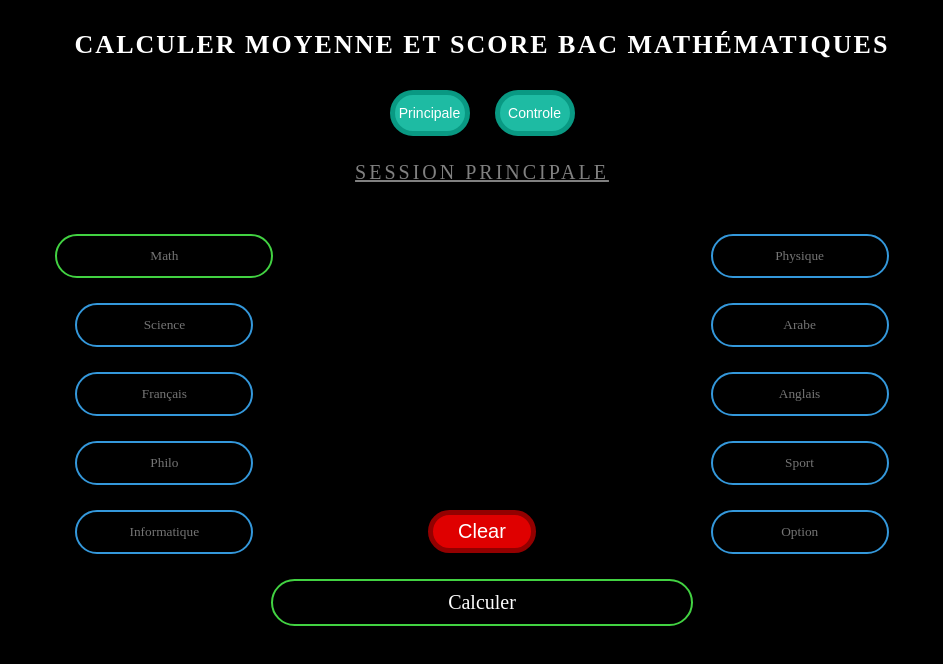
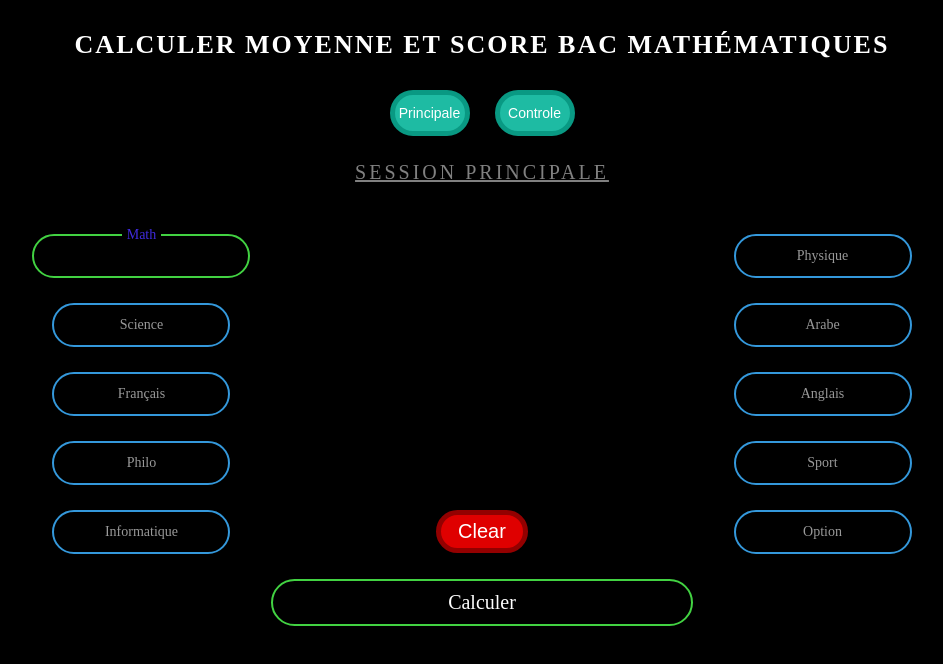
Before and after one commit to PcUser399/Mo3adli, a plain HTML site: page index.html in a window 1280 px wide. Shown: the whole page, without its empty margins (158-1101 px from the left). Drawn offline with Linux system fonts and the light colour scheme.

Commit message:
index.html

```diff
--- a/index.html
+++ b/index.html
@@ -71,7 +71,7 @@
           margin: 25px 0px;
           align-items: center;
           width: auto;
-          grid-template-columns: 1fr 0.01fr 1fr;
+          grid-template-columns: 1fr 0.41fr 1fr;
           justify-items: s;
           height: auto;
         }
@@ -104,7 +104,6 @@
         position: absolute;
         background-color: transparent;
         min-width: 0px;
-        width: 5px;
         /* display: none; */
       }
       .clear{
@@ -172,21 +171,14 @@
 
       }
       @media(min-width : 575px){
-      #last{
+      .big{
+        padding: 0 50px;
+      }
+      .clear{
+        padding:5px 17.5px;
+      }
 
-        padding-left: 6.95vw;
-        padding-right: 6.95vw;
-
-        display: grid;
-        grid-template-columns: 1fr 0.41fr 1fr;
-      }
-      #fl{
-        text-align: center;
-      }
-      #rl{
-        text-align: center;
-      }
-    }
+  }
       .hide{
         display: none;
       }
@@ -232,6 +224,45 @@
         font-size: 20px;
         line-height: 25px;
       }
+      .direct-input-container{
+        height: auto;
+        width: auto;
+        position: relative;
+        display: inline-block ;
+        display: flex;
+        justify-content: center;
+        align-items: center;
+      }
+      .lab{
+        position: absolute;
+        padding: 0px 5px;
+        /* left: 50%;
+        top: 50%;
+        transform: translate(-50%, -50%); */
+        font-family: serif;
+        font-size: 14px;
+        color: #999;
+        transition: 0.25s;
+        z-index: 1111;
+        background-color: black;
+        cursor: text;
+      }
+      input::placeholder{
+        font-size: 0.1px;
+        color: transparent;
+      }
+      .input:focus + .lab,
+      .input:not(:placeholder-shown) +.lab{
+        transform: translate(0px,-21px);
+        color :#402bde;
+
+      }
+      .disp-unvalid{
+        color: red !important;
+      }
+      .disp-valid{
+        color: green !important;
+      }
      </style>
   </head>
 
@@ -245,37 +276,42 @@
         <div class="session">Session principale</div>
 
 
-
+      <div class="big">
 
         <div class="inputs-container">
-          <div class="first-element"> <input class="input a1" placeholder="Math" onkeypress="if(event.key=='Enter'){ enterPressed(1)}" onblur="clickedAway(1)" onkeydown="document.querySelector('.a'+1).setCustomValidity('')"> </div>
+          <div class="first-element direct-input-container"> <input autocomplete="off" placeholder="." class="input a1" id="i1"  onkeypress="if(event.key=='Enter'){ enterPressed(1)}" onblur="clickedAway(1)" onkeydown="document.querySelector('.a'+1).setCustomValidity('')"><label class="lab" for="i1" id="l1">Math</label> </div>
           <div class="middal-element"> <button class="stopDefaultFocus"></button> </div>
-          <div class="right-element"> <input class="input a2" placeholder="Physique" onkeypress="if(event.key=='Enter'){ enterPressed(2)}" onblur="clickedAway(2)" onkeydown="document.querySelector('.a'+2).setCustomValidity('')"> <button class="stopDefaultFocus"></button>  </div>
+          <div class="right-element direct-input-container"> <input autocomplete="off" placeholder="." class="input a2" id="i2" onkeypress="if(event.key=='Enter'){ enterPressed(2)}" onblur="clickedAway(2)" onkeydown="document.querySelector('.a'+2).setCustomValidity('')"> <label class="lab" for="i2" id="l2">Physique</label> </div>
+          <button class="stopDefaultFocus"></button>
         </div>
 
         <div class="inputs-container">
-          <div class="first-element"> <input class="input a3" placeholder="Science" onkeypress="if(event.key=='Enter'){ enterPressed(3)}" onblur="clickedAway(3)" onkeydown="document.querySelector('.a'+3).setCustomValidity('')"> </div>
+          <div class="first-element direct-input-container"> <input autocomplete="off" placeholder="." class="input a3" id="i3" onkeypress="if(event.key=='Enter'){ enterPressed(3)}" onblur="clickedAway(3)" onkeydown="document.querySelector('.a'+3).setCustomValidity('')"> <label class="lab" for="i3" id="l3">Science</label></div>
           <div class="middal-element"> <button class="stopDefaultFocus"></button> </div>
-          <div class="right-element"> <input class="input a4" placeholder="Arabe" onkeypress="if(event.key=='Enter'){ enterPressed(4)}" onblur="clickedAway(4)" onkeydown="document.querySelector('.a'+4).setCustomValidity('')"> <button class="stopDefaultFocus"></button>  </div>
+          <div class="right-element direct-input-container"> <input autocomplete="off" placeholder="." class="input a4" id="i4" onkeypress="if(event.key=='Enter'){ enterPressed(4)}" onblur="clickedAway(4)" onkeydown="document.querySelector('.a'+4).setCustomValidity('')"> <label class="lab" for="i4" id="l4">Arabe</label>  </div>
+          <button class="stopDefaultFocus"></button>
         </div>
 
         <div class="inputs-container">
-          <div class="first-element"> <input class="input a5" placeholder="Français" onkeypress="if(event.key=='Enter'){ enterPressed(5)}" onblur="clickedAway(5)" onkeydown="document.querySelector('.a'+5).setCustomValidity('')"> </div>
+          <div class="first-element direct-input-container"> <input autocomplete="off" placeholder="." class="input a5" id="i5" onkeypress="if(event.key=='Enter'){ enterPressed(5)}" onblur="clickedAway(5)" onkeydown="document.querySelector('.a'+5).setCustomValidity('')"> <label class="lab" for="i5" id="l5">Français</label> </div>
           <div class="middal-element"> <button class="stopDefaultFocus"></button> </div>
-          <div class="right-element"> <input class="input a6" placeholder="Anglais" onkeypress="if(event.key=='Enter'){ enterPressed(6)}" onblur="clickedAway(6)" onkeydown="document.querySelector('.a'+6).setCustomValidity('')"> <button class="stopDefaultFocus"></button>  </div>
+          <div class="right-element direct-input-container"> <input autocomplete="off" placeholder="." class="input a6" id="i6" onkeypress="if(event.key=='Enter'){ enterPressed(6)}" onblur="clickedAway(6)" onkeydown="document.querySelector('.a'+6).setCustomValidity('')"> <label class="lab" for="i6" id="l6">Anglais</label>  </div>
+          <button class="stopDefaultFocus"></button>
         </div>
 
         <div class="inputs-container">
-          <div class="first-element"> <input class="input a7" placeholder="Philo" onkeypress="if(event.key=='Enter'){ enterPressed(7)}" onblur="clickedAway(7)" onkeydown="document.querySelector('.a'+7).setCustomValidity('')"> </div>
+          <div class="first-element direct-input-container"> <input autocomplete="off" placeholder="." class="input a7" id="i7" onkeypress="if(event.key=='Enter'){ enterPressed(7)}" onblur="clickedAway(7)" onkeydown="document.querySelector('.a'+7).setCustomValidity('')"> <label class="lab" for="i7" id="l7">Philo</label> </div>
           <div class="middal-element"> <button class="stopDefaultFocus"></button> </div>
-          <div class="right-element"> <input class="input a8" placeholder="Sport" onkeypress="if(event.key=='Enter'){ enterPressed(8)}" onblur="clickedAway(8)" onkeydown="document.querySelector('.a'+8).setCustomValidity('')"> <button class="stopDefaultFocus"></button> </div>
+          <div class="right-element direct-input-container"> <input autocomplete="off" placeholder="." class="input a8" id="i8" onkeypress="if(event.key=='Enter'){ enterPressed(8)}" onblur="clickedAway(8)" onkeydown="document.querySelector('.a'+8).setCustomValidity('')"> <label class="lab" for="i8" id="l8">Sport</label> </div>
+          <button class="stopDefaultFocus"></button>
         </div>
 
         <div class="inputs-container" id="last">
-          <div class="first-element" id="fl"> <input class="input a9" placeholder="Informatique" id="info" onkeypress="if(event.key=='Enter'){ enterPressed(9)}" onblur="clickedAway(9)" onkeydown="document.querySelector('.a'+9).setCustomValidity('')"> </div>
+          <div class="first-element direct-input-container" id="fl"> <input autocomplete="off" placeholder="." class="input a9" id="info" onkeypress="if(event.key=='Enter'){ enterPressed(9)}" onblur="clickedAway(9)" onkeydown="document.querySelector('.a'+9).setCustomValidity('')"> <label class="lab" for="info" id="l9">Informatique</label> </div>
           <div class="middal-element" id="ml"> <button class="clear" id="c" onclick="Clear()">Clear</button> </div>
-          <div class="right-element" id="rl"> <input class="input a10" placeholder="Option" id="opt" onkeypress="if(event.key=='Enter'){ enterPressed(10)}" onblur="clickedAway(10)" onkeydown="document.querySelector('.a'+10).setCustomValidity('')"> </div>
+          <div class="right-element direct-input-container" id="rl"> <input autocomplete="off" placeholder="." class="input a10"  id="opt" onkeypress="if(event.key=='Enter'){ enterPressed(10)}" onblur="clickedAway(10)" onkeydown="document.querySelector('.a'+10).setCustomValidity('')"> <label class="lab" for="opt" id="l10">Option</label>  </div>
         </div>
+      </div>
          <button class="clear hide 11" id="c2" onclick="Clear()">Clear</button><p></p>
 
         <button class="calculer" onclick="display()">Calculer</button>
@@ -292,7 +328,12 @@
 
       })
       document.querySelectorAll('.input').forEach((el)=>{
-        el.addEventListener('focus',()=>{el.scrollIntoView( {behavior: "smooth" , block :"start"})})
+        el.addEventListener('focus',()=>{const isMobile = window.innerWidth < 768;el.scrollIntoView( {behavior: "smooth" , block : isMobile ? "start" : "center" })})
+      })
+      document.querySelectorAll('.input').forEach((el,ind)=>{
+        el.addEventListener('click',()=>{document.getElementById('l'+(ind+1)).classList.remove('disp-valid');
+          document.getElementById('l'+(ind+1)).classList.remove('disp-unvalid');
+        })
       })
       document.body.addEventListener('touchstart', () => {
          document.documentElement.requestFullscreen()
@@ -401,13 +442,17 @@
           obj['a'+nb]=true;
           document.querySelector('.a'+nb).classList.add('valid');
           document.querySelector('.a'+nb).classList.remove('unValid');
-          const i =getFirstUnvalidInput(obj) ;
+          document.getElementById('l'+nb).classList.remove('disp-valid');
+          document.getElementById('l'+nb).classList.add('disp-valid');
+          console.log(document.getElementById('l'+nb).classList)
         }
         else {
           obj['a'+nb]=false ;
           document.querySelector('.a'+nb).classList.remove('valid');
           document.querySelector('.a'+nb).classList.remove('unValid');
-          if (ch !=''){document.querySelector('.a'+nb).classList.add('unValid');  }
+          document.getElementById('l'+nb).classList.remove('disp-valid');
+          if (ch !=''){document.querySelector('.a'+nb).classList.add('unValid');document.getElementById('l'+nb).classList.add('disp-unvalid')  }
+          else{document.getElementById('l'+nb).classList.remove('disp-unvalid');document.getElementById('l'+nb).classList.remove('disp-valid')  }
         }
       }
       function display(){
```
